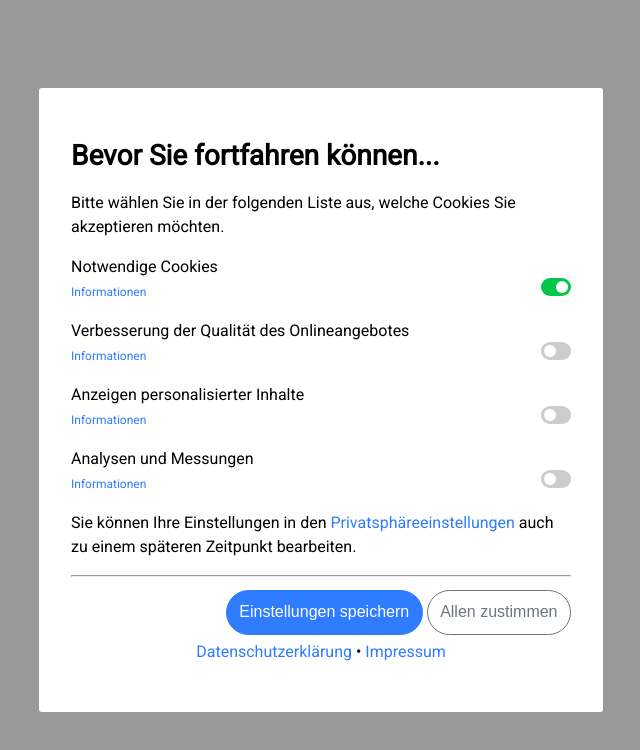
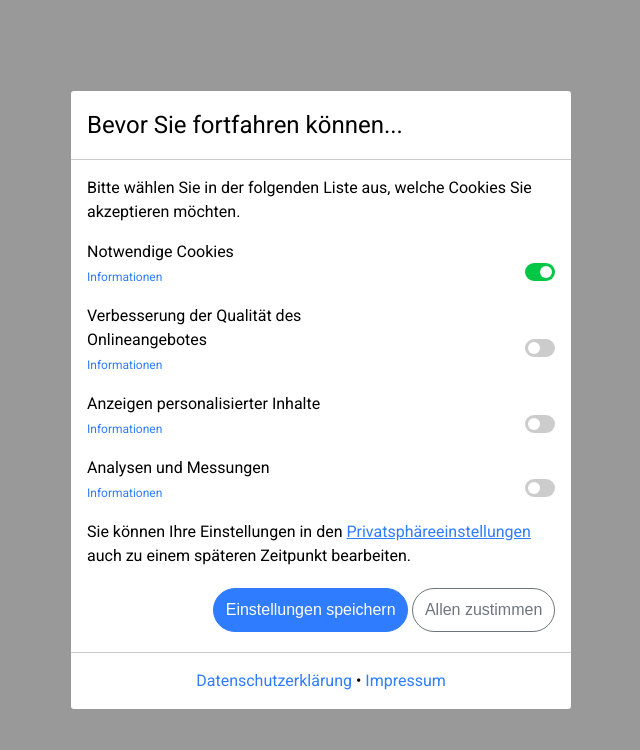
Before and after one commit to JensOstertag/CookieConsent, a plain HTML site: page index.html in a window 1280 px wide. Both pictures are taken after a click on the button "Einstellungen". Shown: the whole page, without its empty margins (319-959 px from the left). Drawn offline with Linux system fonts and the light colour scheme.

Commit message:
Rework Cookie Message

```diff
--- a/cookieconsent.js
+++ b/cookieconsent.js
@@ -27,7 +27,7 @@ function acceptAll() {
 }
 
 function openSettings() {
-  var cookieGeneral = document.getElementById("cookieconsent-general");
+  var cookieGeneral = document.getElementById("cookieconsent-main");
   cookieGeneral.classList.toggle("active");
 
   var cookieSettings = document.getElementById("cookieconsent-settings");
--- a/index.html
+++ b/index.html
@@ -15,8 +15,11 @@
   <body onload="cookieConsent();">
     <div class="cookieconsent-background" id="cookieconsent-background">
       <div class="cookieconsent" id="cookieconsent">
-        <h1>Bevor Sie fortfahren können...</h1>
-        <div class="general active" id="cookieconsent-general">
+        <div class="cookieconsent-header">
+          <h1>Bevor Sie fortfahren können...</h1>
+        </div>
+
+        <div class="cookieconsent-main active" id="cookieconsent-main">
           <div class="collapsible">
             <p class="collapsible-spoiler" id="collapsible-1-spoiler" onclick="document.getElementById('collapsible-1-content').classList.toggle('active');">Was sind Cookies?</p>
             <div class="collapsible-content" id="collapsible-1-content">
@@ -35,14 +38,12 @@
             • Anzeigen personalisierter Inhalte <br>
             • Analysen und Messungen <br>
           </p>
-          <hr>
           <div style="display: flex; justify-content: flex-end;">
             <button type="button" name="accept" onclick="acceptAll();">Zustimmen</button>&nbsp;
             <button type="button" class="secondary" name="settings" onclick="openSettings();">Einstellungen</button>
           </div>
-          <br>
         </div>
-        <div class="settings" id="cookieconsent-settings">
+        <div class="cookieconsent-main" id="cookieconsent-settings">
           <p>
             Bitte wählen Sie in der folgenden Liste aus, welche Cookies Sie akzeptieren möchten.
           </p>
@@ -109,13 +110,15 @@
           <p>
             Sie können Ihre Einstellungen in den <a href="privacy">Privatsphäreeinstellungen</a> auch zu einem späteren Zeitpunkt bearbeiten.
           </p>
-          <hr>
           <div style="display: flex; justify-content: flex-end;">
             <button type="button" name="confirm" onclick="confirmCookieSettings();">Einstellungen speichern</button>&nbsp;
             <button type="button" class="secondary" name="accept" onclick="acceptAll();">Allen zustimmen</button>
           </div>
         </div>
-        <p style="text-align: center;"><a href="datenschutzerklaerung">Datenschutzerklärung</a>&nbsp;•&nbsp;<a href="impressum">Impressum</a></p>
+
+        <div class="cookieconsent-footer">
+          <p style="text-align: center;"><a href="datenschutzerklaerung">Datenschutzerklärung</a>&nbsp;•&nbsp;<a href="impressum">Impressum</a></p>
+        </div>
       </div>
     </div>
 
```
Also changed, not shown: cookieconsent.min.css.
